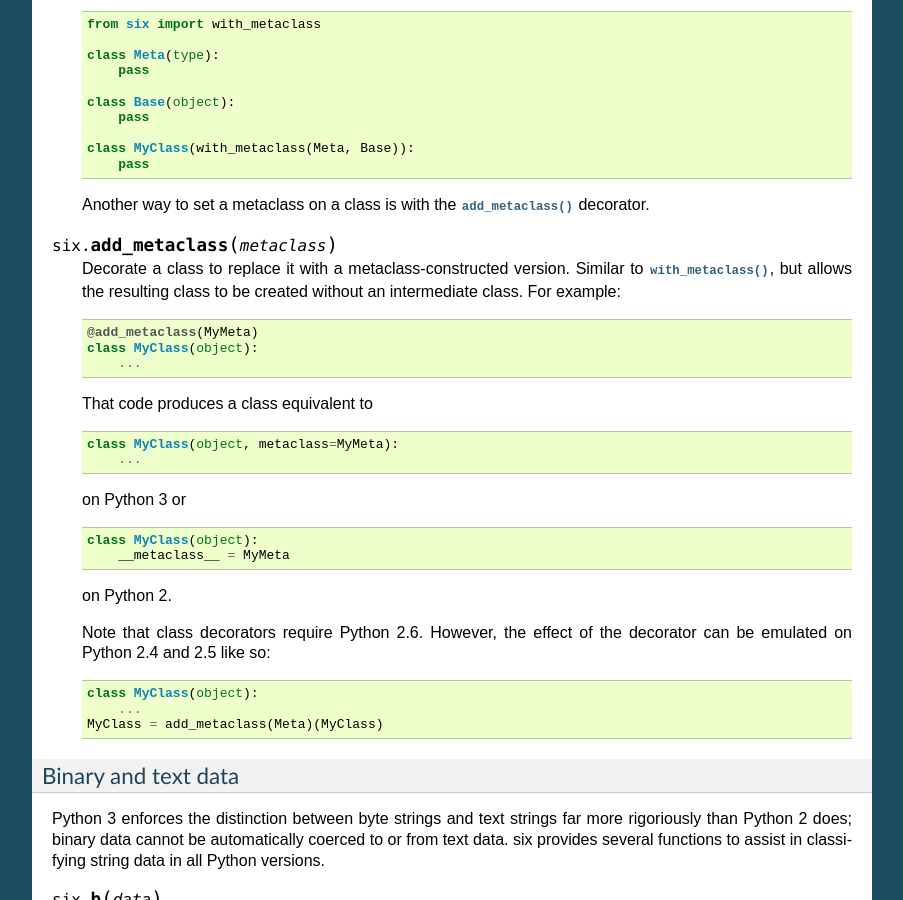
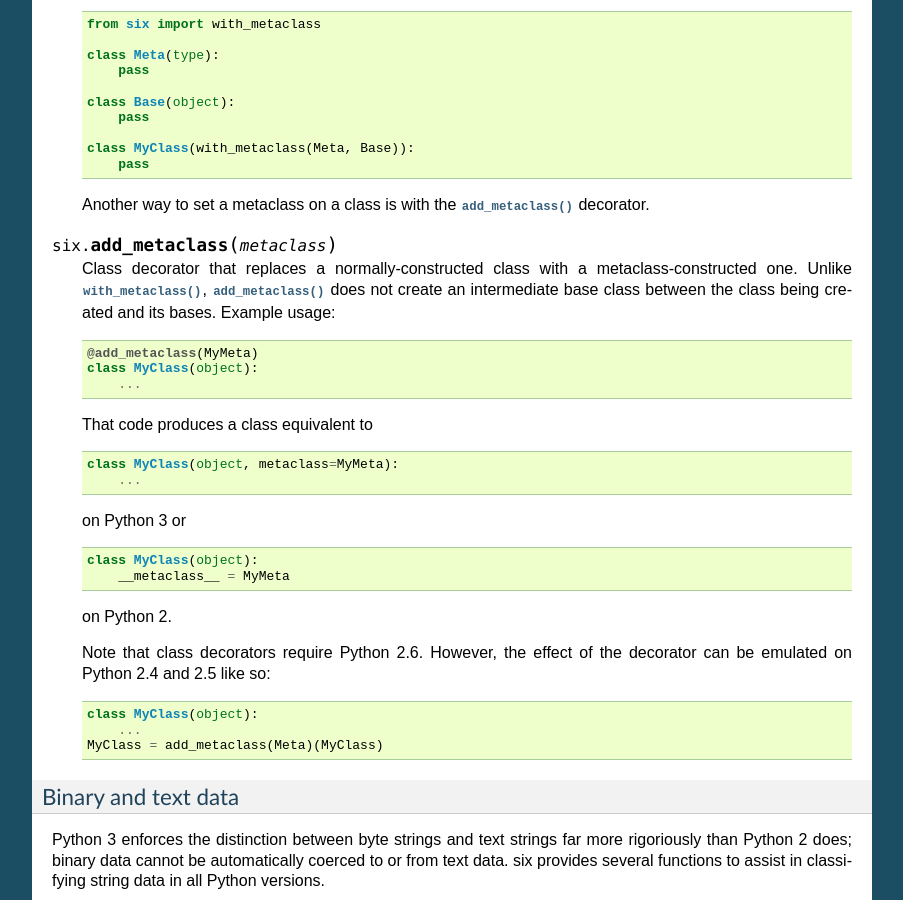
Before and after one commit to benjaminp/six, a Sphinx documentation site: the page built from documentation/index.rst, in a window 1280 px wide and 900 px high, scrolled down 3511 px. Shown: the whole window, without its empty margins (198-1101 px from the left). Built offline with Sphinx 7.4.7, drawn with Linux system fonts in a browser that asks for light colours.

Commit message:
rephrase add_metaclass paragraph

```diff
--- a/documentation/index.rst
+++ b/documentation/index.rst
@@ -285,9 +285,10 @@ Python 2 and 3.
 
 .. function:: add_metaclass(metaclass)
 
-   Decorate a class to replace it with a metaclass-constructed version.
-   Similar to :func:`with_metaclass`, but allows the resulting class to be
-   created without an intermediate class. For example::
+   Class decorator that replaces a normally-constructed class with a
+   metaclass-constructed one.  Unlike :func:`with_metaclass`,
+   :func:`add_metaclass` does not create an intermediate base class between the
+   class being created and its bases. Example usage: ::
 
        @add_metaclass(MyMeta)
        class MyClass(object):
```
